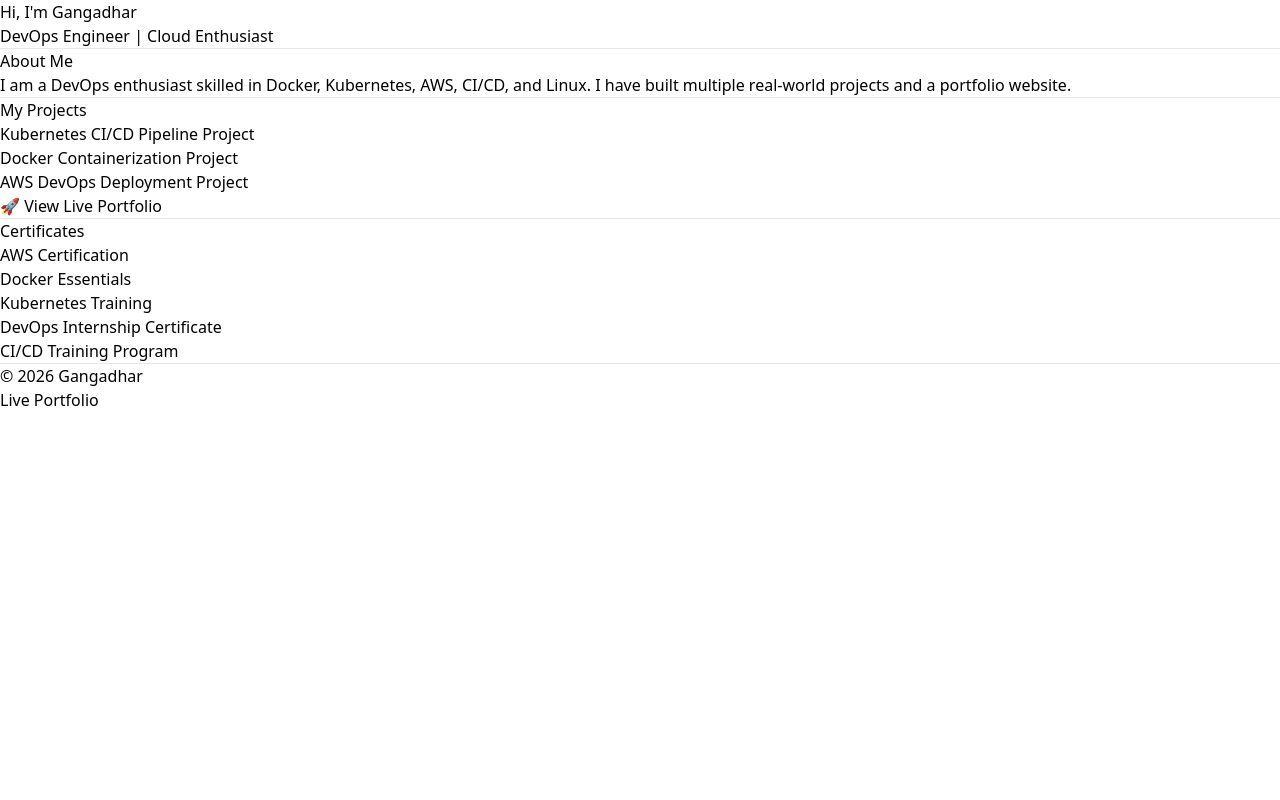
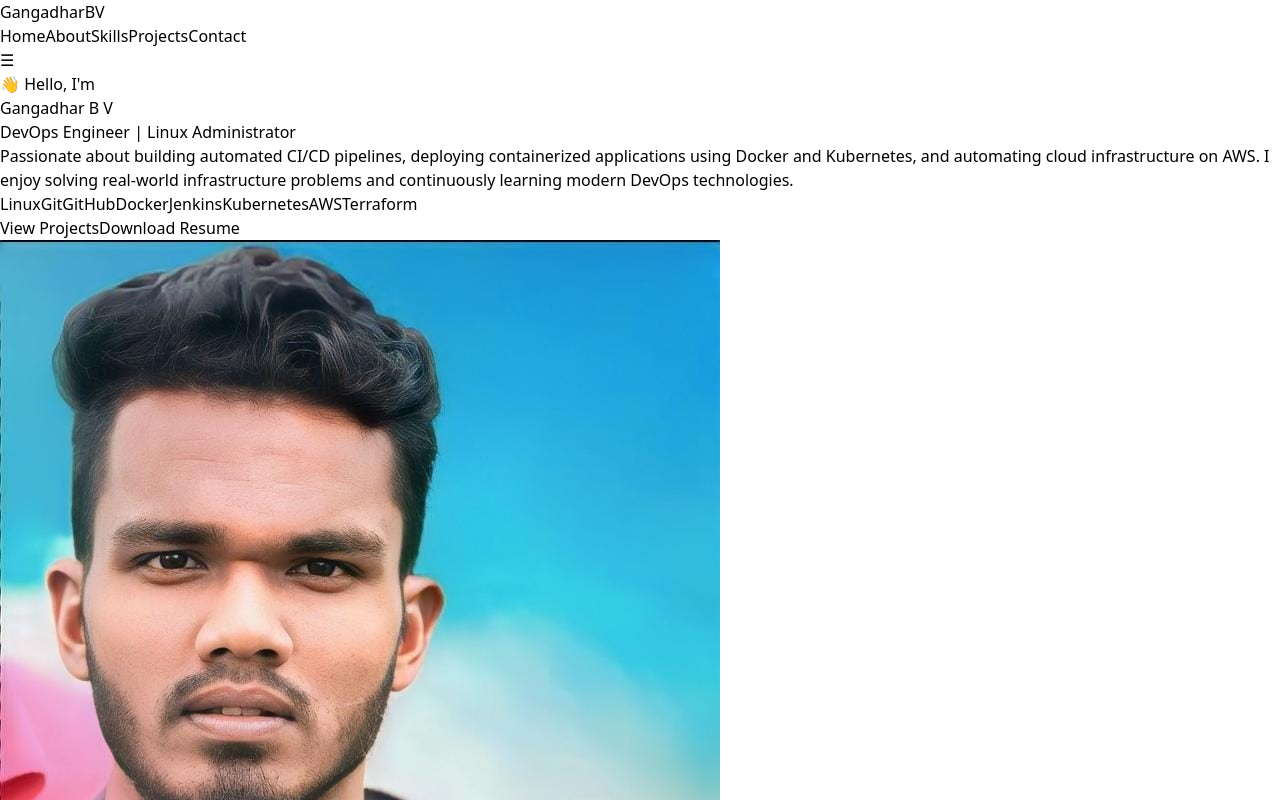
Before and after one commit to Gangadharbv143/gangadharbv.github.io, a React (Vite) app: page / in a window 1280 px wide. Shown: the top 800 px of the page. Built offline with nearby package versions, Linux system fonts and the light colour scheme.

Commit message:
Fix App layout and contact section

```diff
--- a/src/App.jsx
+++ b/src/App.jsx
@@ -1,79 +1,33 @@
 import React from "react";
+
+import Navbar from "./components/Navbar";
+import Hero from "./components/Hero";
+import About from "./components/About";
+import Skills from "./components/Skills";
+import Projects from "./components/Projects";
+import Certificates from "./components/Certificates";
+import Contact from "./components/Contact";
+import Footer from "./components/Footer";
 
 function App() {
   return (
-    <div>
+    <>
+      <Navbar />
 
-      {/* HEADER / HOME */}
-      <section id="home">
-        <h1>Hi, I'm Gangadhar</h1>
-        <h3>DevOps Engineer | Cloud Enthusiast</h3>
-      </section>
+      <Hero />
 
-      <hr />
+      <About />
 
-      {/* ABOUT */}
-      <section id="about">
-        <h2>About Me</h2>
-        <p>
-          I am a DevOps enthusiast skilled in Docker, Kubernetes, AWS, CI/CD,
-          and Linux. I have built multiple real-world projects and a portfolio website.
-        </p>
-      </section>
+      <Skills />
 
-      <hr />
+      <Projects />
 
-      {/* PROJECTS */}
-      <section id="projects">
-        <h2>My Projects</h2>
+      <Certificates />
 
-        <ul>
-          <li>Kubernetes CI/CD Pipeline Project</li>
-          <li>Docker Containerization Project</li>
-          <li>AWS DevOps Deployment Project</li>
-        </ul>
+      <Contact />
 
-        {/* LIVE LINK */}
-        <a
-          href="https://your-live-link.vercel.app"
-          target="_blank"
-          rel="noreferrer"
-        >
-          🚀 View Live Portfolio
-        </a>
-      </section>
-
-      <hr />
-
-      {/* CERTIFICATES */}
-      <section id="certificates">
-        <h2>Certificates</h2>
-
-        <ul>
-          <li>AWS Certification</li>
-          <li>Docker Essentials</li>
-          <li>Kubernetes Training</li>
-          <li>DevOps Internship Certificate</li>
-          <li>CI/CD Training Program</li>
-        </ul>
-      </section>
-
-      <hr />
-
-      {/* FOOTER */}
-      <footer>
-        <p>© 2026 Gangadhar</p>
-
-        <a
-          href="https://your-live-link.vercel.app"
-          target="_blank"
-          rel="noreferrer"
-        >
-          Live Portfolio
-        </a>
-      </footer>
-
-    </div>
+      <Footer />
+    </>
   );
 }
 
```
Also changed, not shown: package.json (+8 -9 lines).
